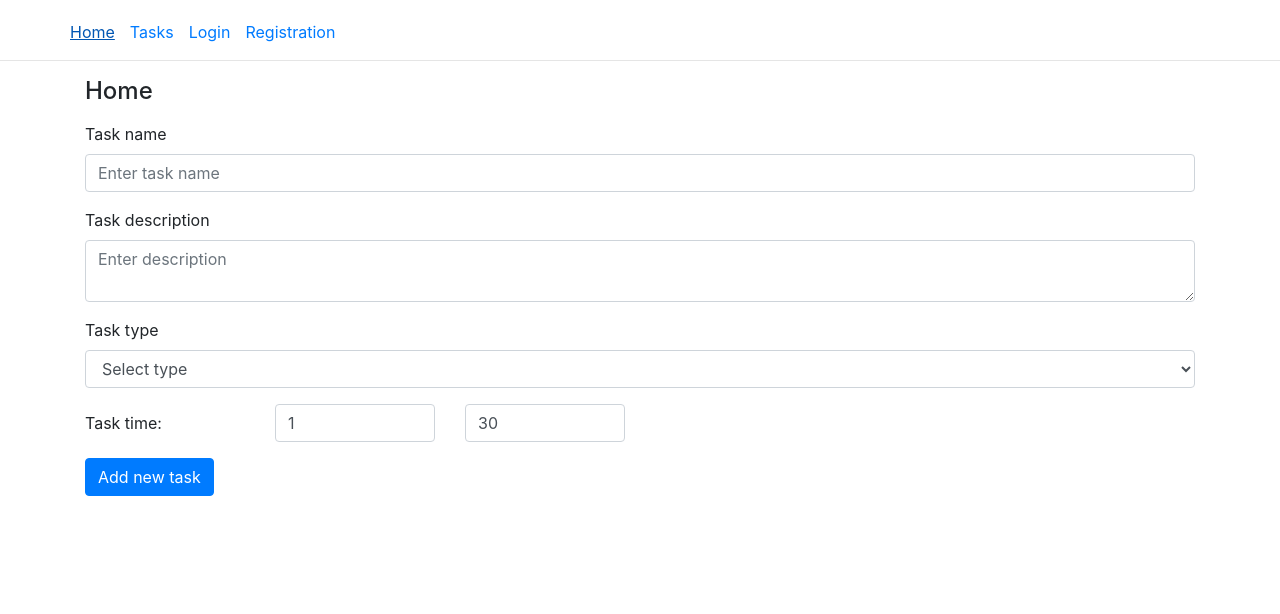
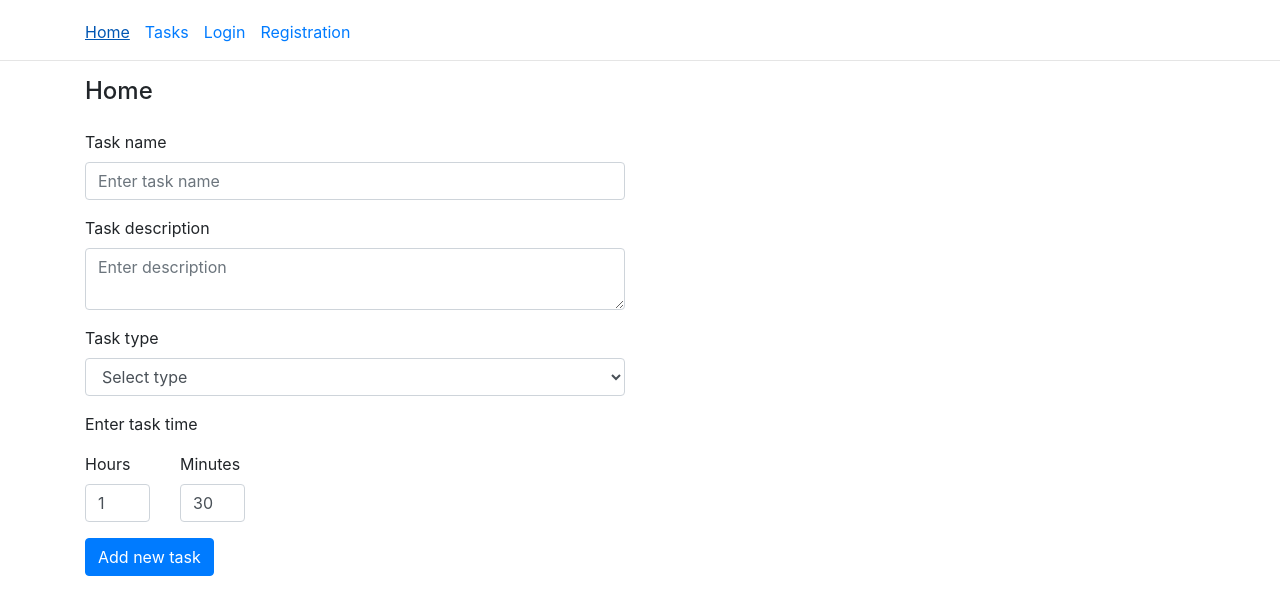
Before and after one commit to sergei-grankin/vue-app, a Vue app: page / in a window 1280 px wide. Shown: the top 614 px of the page. Built offline with nearby package versions, Linux system fonts and the light colour scheme.

Commit message:
add any changes

```diff
--- a/src/App.vue
+++ b/src/App.vue
@@ -2,6 +2,7 @@
 	<div id="app">
 		<div class="container">
 			<div class="row">
+				<div class="col-sm-12">
 					<ul class="nav">
 						<li
 							class="nav-item"
@@ -11,6 +12,7 @@
 							<router-link :to="link.url">{{link.title}}</router-link>
 						</li>
 					</ul>
+				</div>
 			</div>
 		</div>
 		<hr>
--- a/src/components/Auth/Login.vue
+++ b/src/components/Auth/Login.vue
@@ -1,8 +1,12 @@
 <template>
 	<div class="container">
 		<div class="row">
-			<div class="col-sm-12 mb-3">
+			<div class="col-sm-12">
 				<h4 class="mb-4">Login</h4>
+			</div>
+		</div>
+		<div class="row">
+			<div class="col-lg-6 mb-3">
 				<form @submit.prevent="onSubmit">
 					<div class="form-group" :class="{'form-group-error': $v.email.$error}">
 						<label for="inputEmail">Email address</label>
--- a/src/components/Auth/Registration.vue
+++ b/src/components/Auth/Registration.vue
@@ -1,8 +1,12 @@
 <template>
 	<div class="container">
 		<div class="row">
-			<div class="col-sm-12 mb-3">
+			<div class="col-sm-12">
 				<h4 class="mb-4">Registration</h4>
+			</div>
+		</div>
+		<div class="row">
+			<div class="col-lg-6 mb-3">
 				<form @submit.prevent="onSubmit">
 					<div class="form-group" :class="{'form-group-error': $v.email.$error}">
 						<label for="inputEmail">Email address</label>
--- a/src/components/Home.vue
+++ b/src/components/Home.vue
@@ -1,8 +1,12 @@
 <template>
 	<div class="container">
+		<div class="row">
+			<div class="col-sm-12">
+				<h4 class="mb-4">Home</h4>
+			</div>
+		</div>
 		<div class="row mb-4">
-			<div class="col-sm-12">
-				<h4 class="mb-3">Home</h4>
+			<div class="col-lg-6">
 				<form @submit.prevent="newTask">
 					<div class="form-group" :class="{'form-group-error': $v.taskTitle.$error}">
 						<label>Task name</label>
@@ -35,15 +39,17 @@
 						</select>
 						<div class="error" v-if="!$v.taskDescription.required">Field is required</div>
 					</div>
+					<p>Enter task time</p>
 					<div class="form-group row">
-						<label class="col-sm-2 col-form-label">Task time:</label>
 						<div class="col-sm-2">
-							<input type="text" class="form-control" placeholder="Hours"
+							<label for="hours">Hours</label>
+							<input id="hours" type="text" class="form-control" placeholder="Hours"
 								v-model="taskHours"
 							>
 						</div>
 						<div class="col-sm-2">
-							<input type="text" class="form-control" placeholder="Minutes"
+							<label for="minutes">Minutes</label>
+							<input id="minutes" type="text" class="form-control" placeholder="Minutes"
 								v-model="taskMinutes"
 							>
 						</div>
```
Lines whose indentation alone changed are shown as unchanged.
